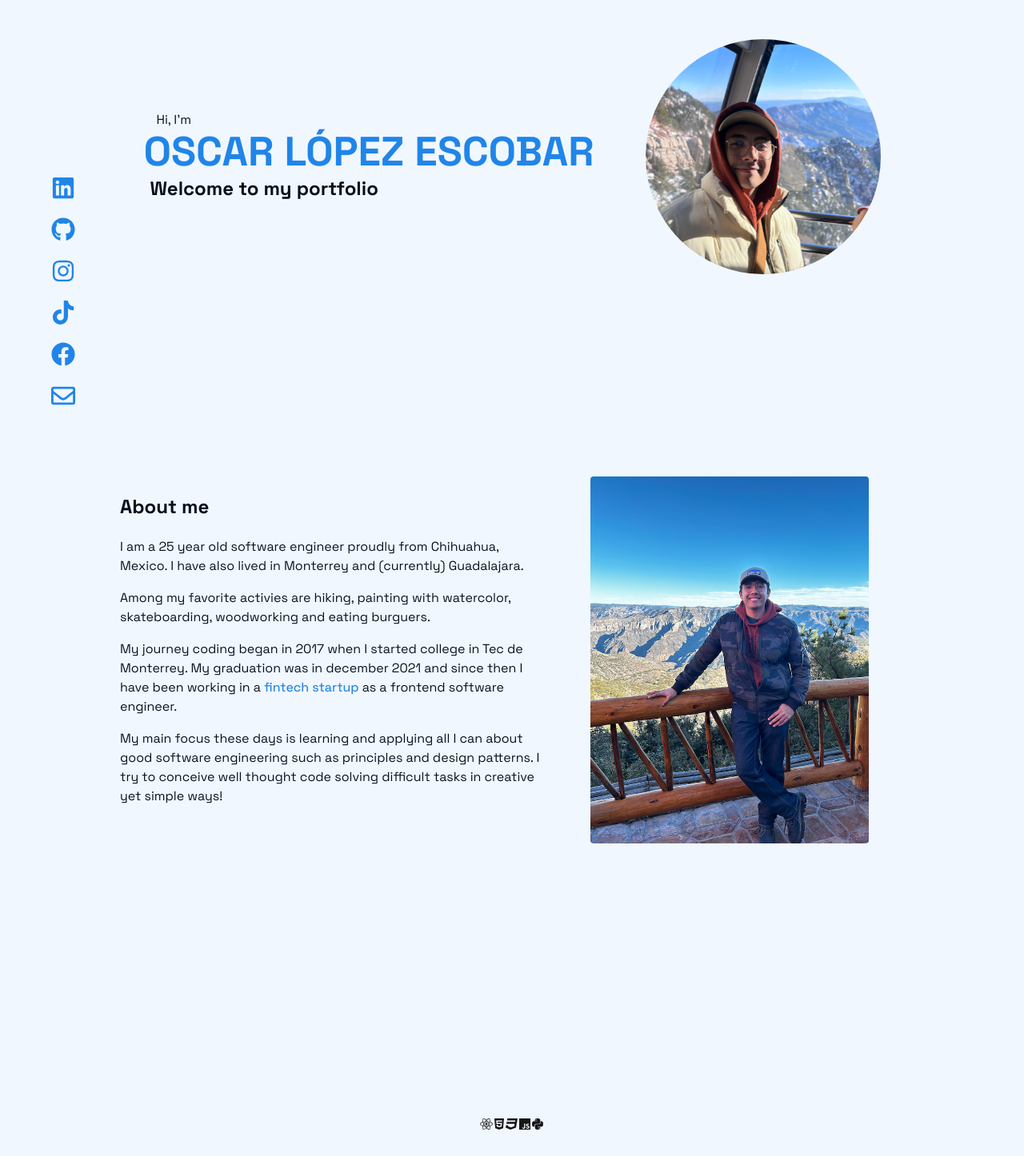
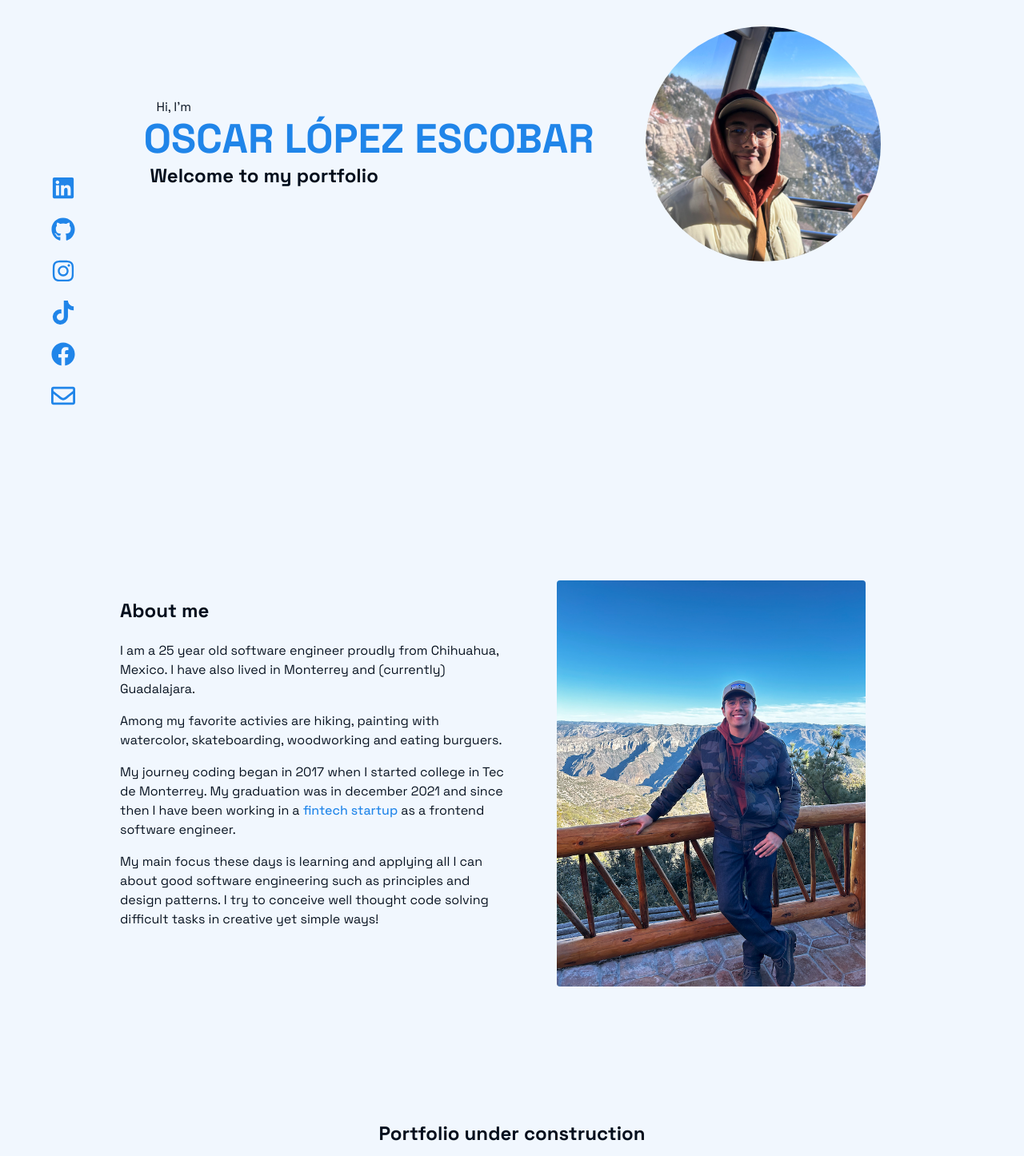
Before and after one commit to OLopezE/my-portfolio, a React (Vite) app: page / in a window 1280 px wide. Shown: the part 220-1666 px from the top of the page at 80% size. Built offline with nearby package versions, Linux system fonts and the light colour scheme.

Commit message:
hide my tech stack

```diff
--- a/src/App.style.js
+++ b/src/App.style.js
@@ -4,9 +4,8 @@ import styled, { ThemeContext } from "styled-components";
 
 const Main = styled.main`
   background-color: ${({ palette }) => palette.background};
-  padding: 1rem;
-  display: grid;
-  justify-content: center;
+  display: flex;
+  flex-direction: column;
 
   h1, h2, h3, h4, h5, h6, p {
     color: ${({ palette }) => palette.text};
@@ -19,7 +18,10 @@ const Main = styled.main`
   section {
     min-height: 100vh;
     min-height: 100svh;
-    max-width: 980px;
+
+    > div {
+      max-width: 980px;
+    }
   }
 
   footer {
--- a/src/MyApp.jsx
+++ b/src/MyApp.jsx
@@ -17,7 +17,7 @@ const MyApp = () => {
     <Main palette={myPalette}>
       <FireLinkShrine />
       <MeetMe />
-      <MyTechStack />
+      {/* <MyTechStack /> */}
       <Building />
       <ContactMe />
     </Main>
--- a/src/views/firelinkShrine/FireLinkShrine.jsx
+++ b/src/views/firelinkShrine/FireLinkShrine.jsx
@@ -11,11 +11,13 @@ const FireLinkShrine = () => {
   return (
     <FireLinkSection palette={myPalette}>
       <div>
-        <p>Hi, I'm</p>
-        <h1>OSCAR LÓPEZ ESCOBAR</h1>
-        <h2>Welcome to my portfolio</h2>
+        <div>
+          <p>Hi, I'm</p>
+          <h1>OSCAR LÓPEZ ESCOBAR</h1>
+          <h2>Welcome to my portfolio</h2>
+        </div>
+        <img src={myself} alt="me at sandia tramway"/>
       </div>
-      <img src={myself} alt="me at sandia tramway"/>
     </FireLinkSection>
   )
 }
--- a/src/views/firelinkShrine/FireLinkShrine.style.js
+++ b/src/views/firelinkShrine/FireLinkShrine.style.js
@@ -1,11 +1,8 @@
 import styled from 'styled-components';
 
 const FireLinkSection = styled.section`
-  display: flex;
-  align-items: center;
-  justify-content: center;
-  flex-direction: column-reverse;
-  gap: 2rem;
+  display: grid;
+  place-content: center;
 
   img {
     width: 300px;
@@ -14,7 +11,20 @@ const FireLinkSection = styled.section`
   }
 
   > div {
+    display: flex;
+    align-items: center;
+    justify-content: center;
+    flex-direction: column-reverse;
+    gap: 2rem;
 
+    @media (min-width: 800px) {
+      flex-direction: row;
+      gap: 4rem;
+
+      img {
+        width: 30%;
+      }
+    }
   }
 
   h1, h2, p {
@@ -33,15 +43,6 @@ const FireLinkSection = styled.section`
   h1 {
     color: ${({ palette }) => palette.primary}
   }
-
-  @media (min-width: 800px) {
-    flex-direction: row;
-    gap: 4rem;
-
-    img {
-      width: 30%;
-    }
-  }
 `;
 
 export { FireLinkSection };
--- a/src/views/meetMe/MeetMe.jsx
+++ b/src/views/meetMe/MeetMe.jsx
@@ -19,6 +19,7 @@ const MeetMe = () => {
   return (
     <MeetMeSection palette={myPalette}>
       <div>
+        <div>
           <h2>About me</h2>
           <p>I am a {getAge(new Date())} year old software engineer proudly from Chihuahua, Mexico. I have also lived in Monterrey and (currently) Guadalajara.</p>
           <p>Among my favorite activies are hiking, painting with watercolor, skateboarding, woodworking and eating burguers.</p>
@@ -26,6 +27,7 @@ const MeetMe = () => {
           <p>My main focus these days is learning and applying all I can about good software engineering such as principles and design patterns. I try to conceive well thought code solving difficult tasks in creative yet simple ways!</p>
         </div>
         <img src={myself} alt="me at las barrancas del cobre" />
+      </div>
     </MeetMeSection>
   )
 }
--- a/src/views/meetMe/MeetMe.style.js
+++ b/src/views/meetMe/MeetMe.style.js
@@ -1,7 +1,9 @@
 import styled from 'styled-components'
 
 const MeetMeSection = styled.section`
-  margin: 0 auto;
+  display: grid;
+  place-content: center;
+  /* background-color: ${({ palette }) => palette.accent}; */
 
   h2, p {
     text-align: left;
@@ -13,12 +15,10 @@ const MeetMeSection = styled.section`
   }
 
   @media (min-width: 800px) {
-    display: grid;
-    grid-template-columns: repeat(2, 1fr);
-    gap: 1rem;
-
     > div {
-      width: 528px;
+      display: grid;
+      grid-template-columns: repeat(2, 1fr);
+      gap: 1rem;
     }
 
     img {
--- a/src/views/techstack/MyTechStack.jsx
+++ b/src/views/techstack/MyTechStack.jsx
@@ -1,4 +1,5 @@
-import React from 'react'
+import React, { useContext } from 'react'
+import { ThemeContext } from '../../theme/ThemeProvider';
 
 import {
   FaReact,
@@ -11,13 +12,20 @@ import { IoLogoJavascript } from 'react-icons/io5';
 import MyTechStackSection from './TechStack.style';
 
 const MyTechStack = () => {
+  const { themeColor, myPalette } = useContext(ThemeContext);
+
   return (
-    <MyTechStackSection>
-      <FaReact />
-      <FaHtml5 />
-      <FaCss3 />
-      <IoLogoJavascript />
-      <FaPython />
+    <MyTechStackSection palette={myPalette}>
+      <div>
+        <h2>My tech stack</h2>
+        <div>
+          <FaReact size={60} />
+          <FaHtml5 size={60} />
+          <FaCss3 size={60} />
+          <IoLogoJavascript size={60} />
+          <FaPython size={60} />
+        </div>
+      </div>
     </MyTechStackSection>
   )
 }
--- a/src/views/techstack/TechStack.style.js
+++ b/src/views/techstack/TechStack.style.js
@@ -1,7 +1,19 @@
 import styled from "styled-components";
 
-const MyTechStackSection = styled.div`
-  > svg {}
+const MyTechStackSection = styled.section`
+  display: grid;
+  place-content: center;
+  background-color: ${({ palette }) => palette.secondary};
+  height: 50svh;
+
+  > div {
+    display: flex;
+
+  }
+
+  > svg {
+    /* color: ${({ palette }) => palette.secondary}; */
+  }
 `;
 
 export default MyTechStackSection;
```
Lines whose indentation alone changed are shown as unchanged.
